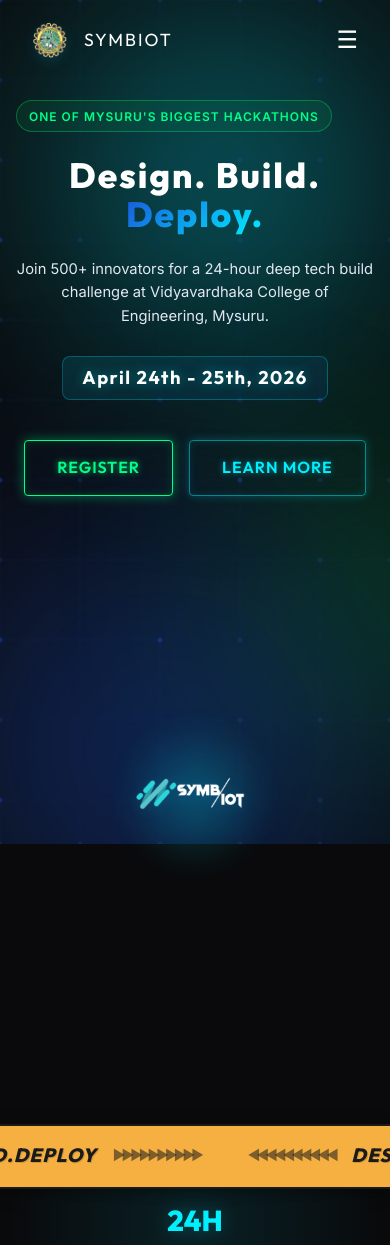
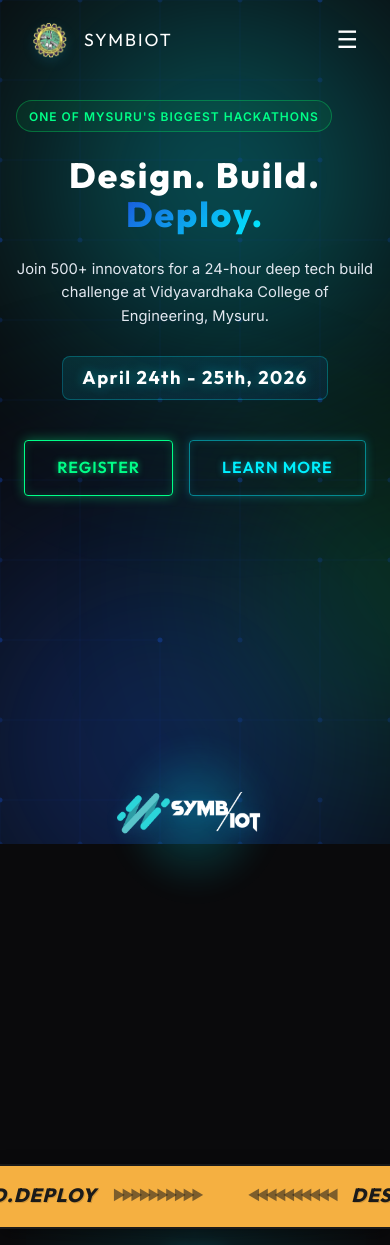
Before and after one commit to Goutam1607/symbiot_last, a React (Vite) app in the folder frontend/: page / in a window 390 px wide. Shown: the top 1245 px of the page. Built offline with nearby package versions, Linux system fonts and the light colour scheme; a web font is replaced by a local one.

Commit message:
Updated UI: Mobile version

```diff
--- a/frontend/src/style.css
+++ b/frontend/src/style.css
@@ -1580,7 +1580,7 @@
   .hero-visual {
     width: 100%;
     height: auto;
-    min-height: 440px;
+    min-height: 480px;
     margin-top: 1rem;
     margin-bottom: 3rem;
     display: flex;
@@ -1589,15 +1589,15 @@
     justify-content: center;
   }
   .logo-container {
-    width: 180px;
-    height: 180px;
+    width: 240px;
+    height: 240px;
     display: flex;
     flex-direction: column;
     align-items: center;
     position: relative;
   }
   .hero-main-logo {
-    width: 180px;
+    width: 240px;
   }
   .orbit-elements {
     position: absolute;
```
